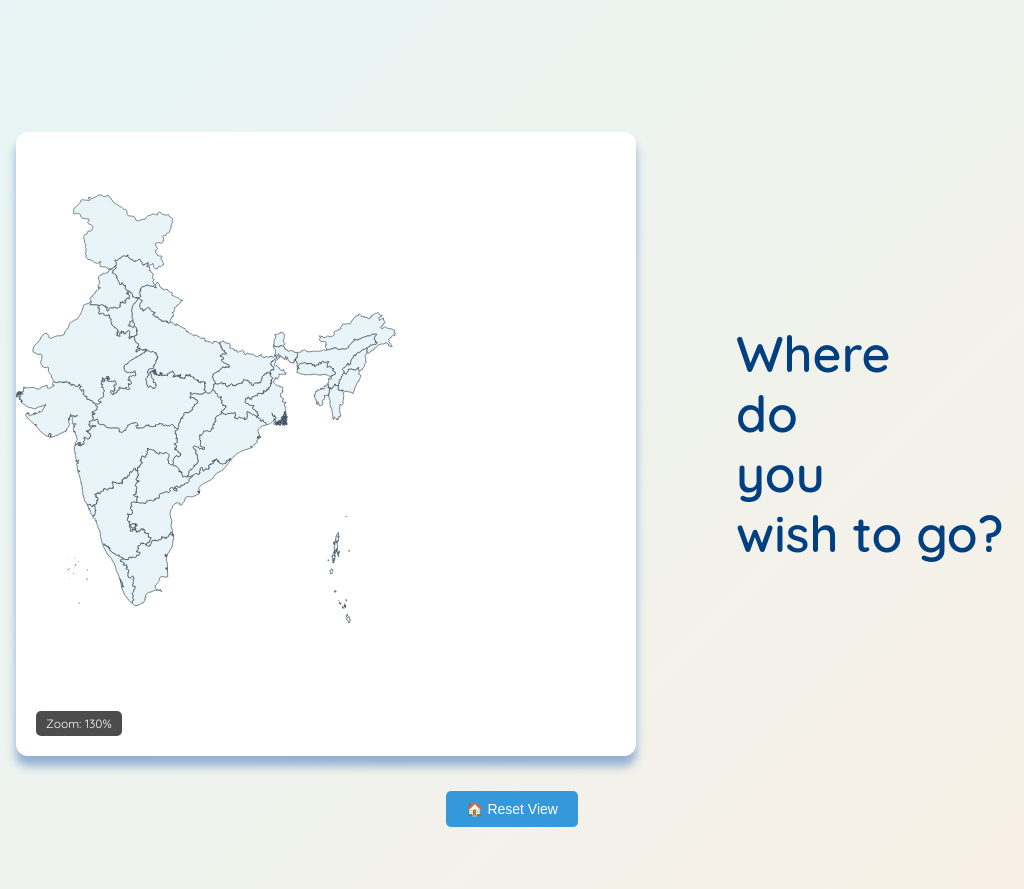
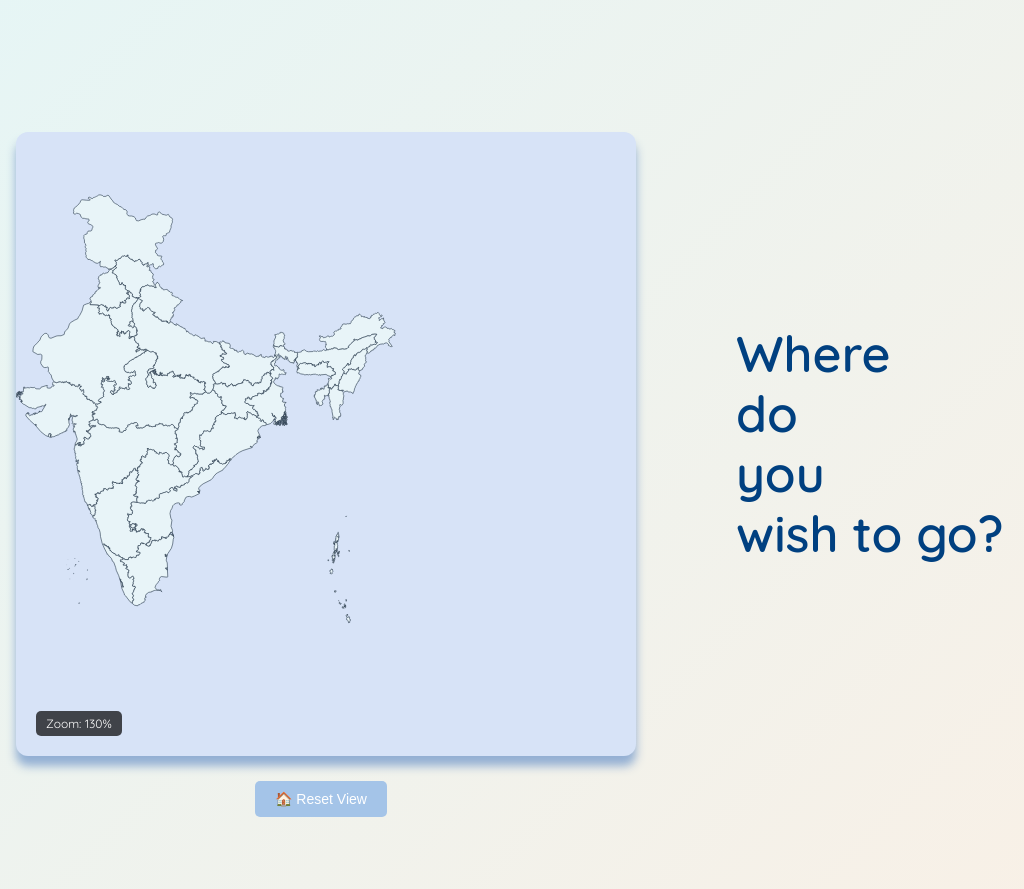
Before and after one commit to AishwaryaR04/LumiPass, an Electron app: page home1.html in a window 1024 px wide. Shown: the part 660-1549 px from the top of the page. Drawn offline with Linux system fonts and the light colour scheme; a script that the page names is missing.

Commit message:
changes2

```diff
--- a/home1.html
+++ b/home1.html
@@ -86,7 +86,7 @@
   min-width: 620px;
   max-width: 1000px;
   min-height: 520px; /* Add this for taller container */
-  background-color: #ffffff;
+  background-color: #d7e3f7;
   border-radius: 12px;
   box-shadow: 0 10px 10px rgba(129, 162, 206, 0.842);
 
@@ -113,13 +113,13 @@
     }
 
     .controls {
-      padding: 15px;
-      margin-top: 20px;
-      text-align: center;
+      margin-left: 250px;
+      margin-top: 25px;
+      text-align: left;
     }
 
     .btn, .control-btn {
-      background: #3498db;
+      background: #a4c4e8;
       color: white;
       border: none;
       padding: 10px 20px;
@@ -182,6 +182,7 @@
       display: flex;
       flex-direction: column;
       justify-content: flex-start;
+      margin-top: 70px;
     }
 
     header {
```
